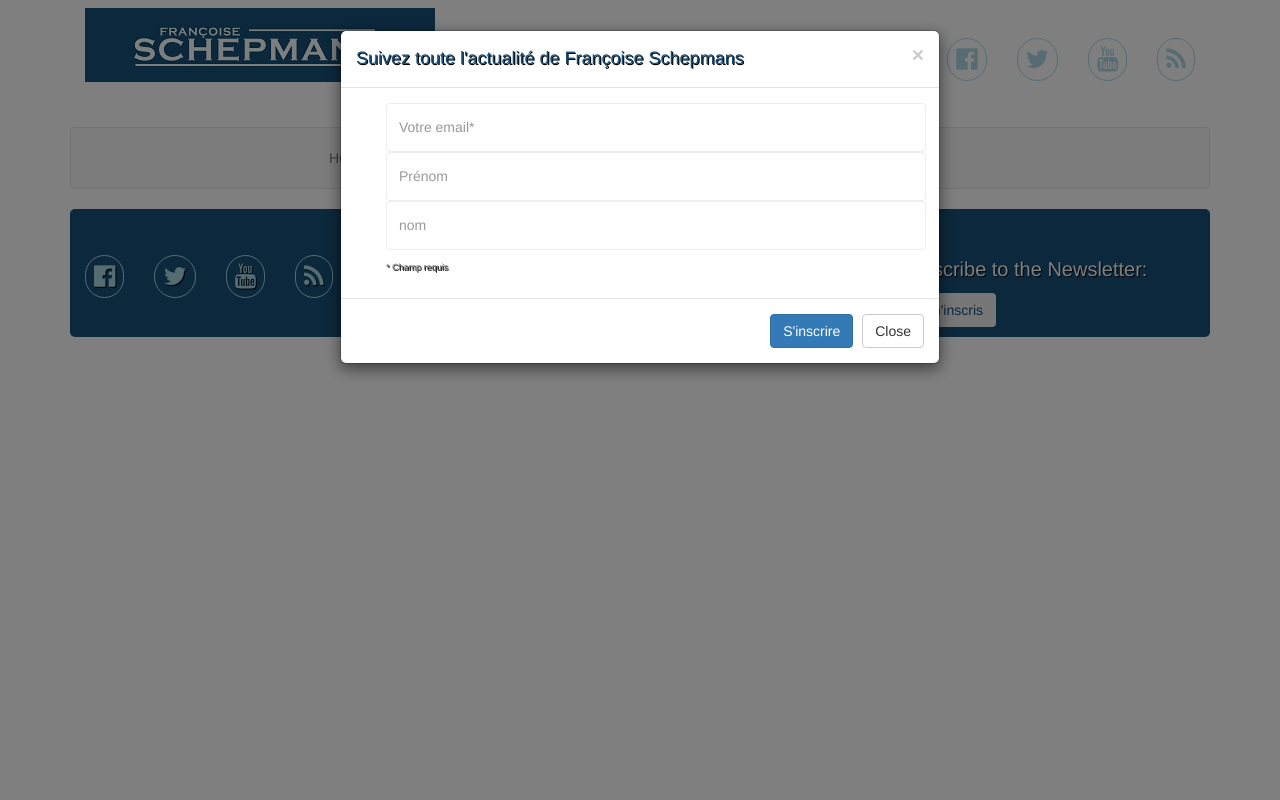
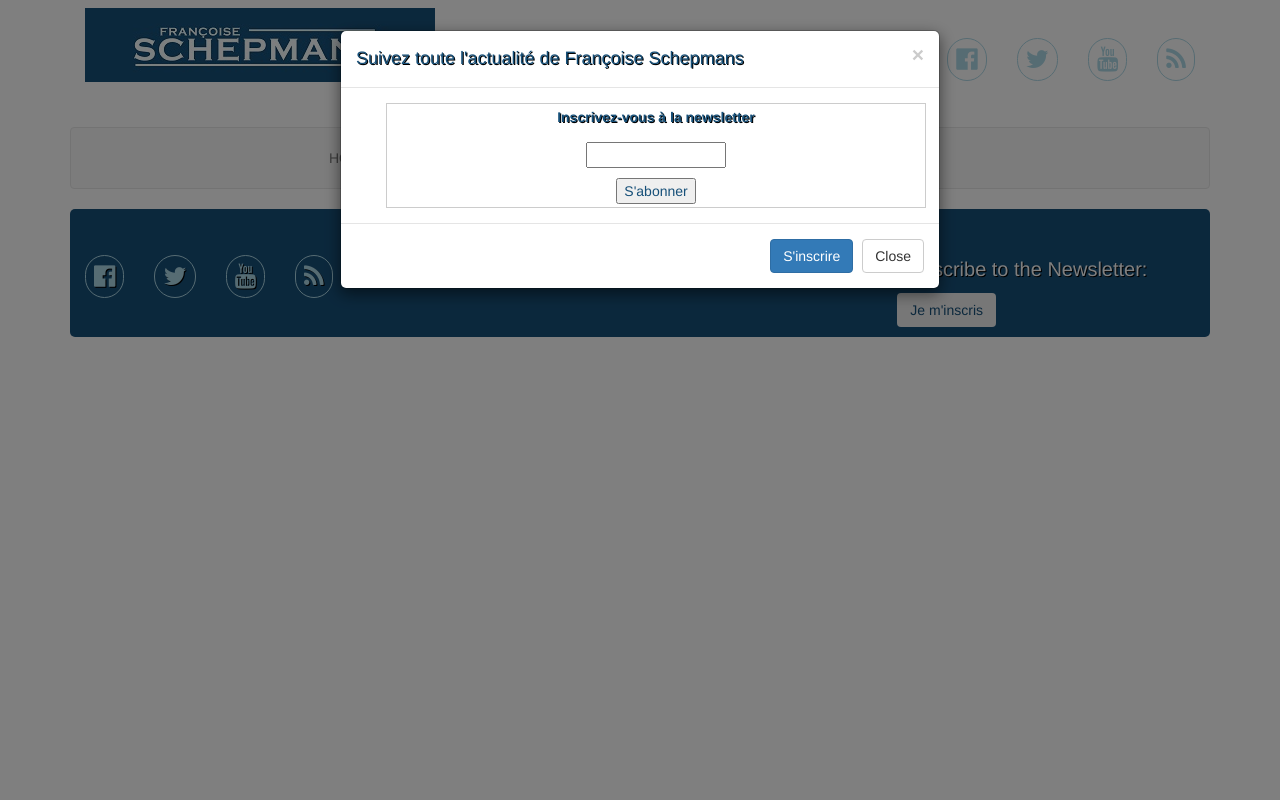
Before and after one commit to dyablinus/schepmans_clean, a CodeIgniter app: page /schepmans/index.php/test/index in a window 1280 px wide, after a click on "Je m'inscris". Run offline with CodeIgniter, Linux system fonts and the light colour scheme; some libraries are stand-ins or nearby versions.

Commit message:
fin newletter

```diff
--- /dev/null
+++ b/application/views/schepmans/newsletter.php
@@ -0,0 +1 @@
+ <form style="border:1px solid #ccc;padding:3px;text-align:center;" action="https://tinyletter.com/Schepmans" method="post" target="popupwindow" onsubmit="window.open('https://tinyletter.com/Schepmans', 'popupwindow', 'scrollbars=yes,width=800,height=600');return true"><p><label for="tlemail">Inscrivez-vous à la newsletter</label></p><p><input type="text" style="width:140px" name="email" id="tlemail" /></p><input type="hidden" value="1" name="embed"/><input type="submit" value="S'abonner" /></form>
--- a/application/views/template/base/footer.php
+++ b/application/views/template/base/footer.php
@@ -35,12 +35,7 @@
                     <div class="modal-body">
                         <div class="container">
                             <div class="col-md-6">
-                                <input type="text" class="form-control" id="" placeholder="Votre email*">
-                                <input type="text" class="form-control" id="" placeholder="Prénom">
-                                <input type="text" class="form-control" id="" placeholder="nom">
-                            </div>
-                            <div class="col-md-12">
-                                <h6><small>*  Champ requis</small></h6>
+                                 <form style="border:1px solid #ccc;padding:3px;text-align:center;" action="https://tinyletter.com/Schepmans" method="post" target="popupwindow" onsubmit="window.open('https://tinyletter.com/Schepmans', 'popupwindow', 'scrollbars=yes,width=800,height=600');return true"><p><label for="tlemail">Inscrivez-vous à la newsletter</label></p><p><input type="text" style="width:140px" name="email" id="tlemail" /></p><input type="hidden" value="1" name="embed"/><input type="submit" value="S'abonner" /></form>
                             </div>
                         </div>
                     </div>
```
